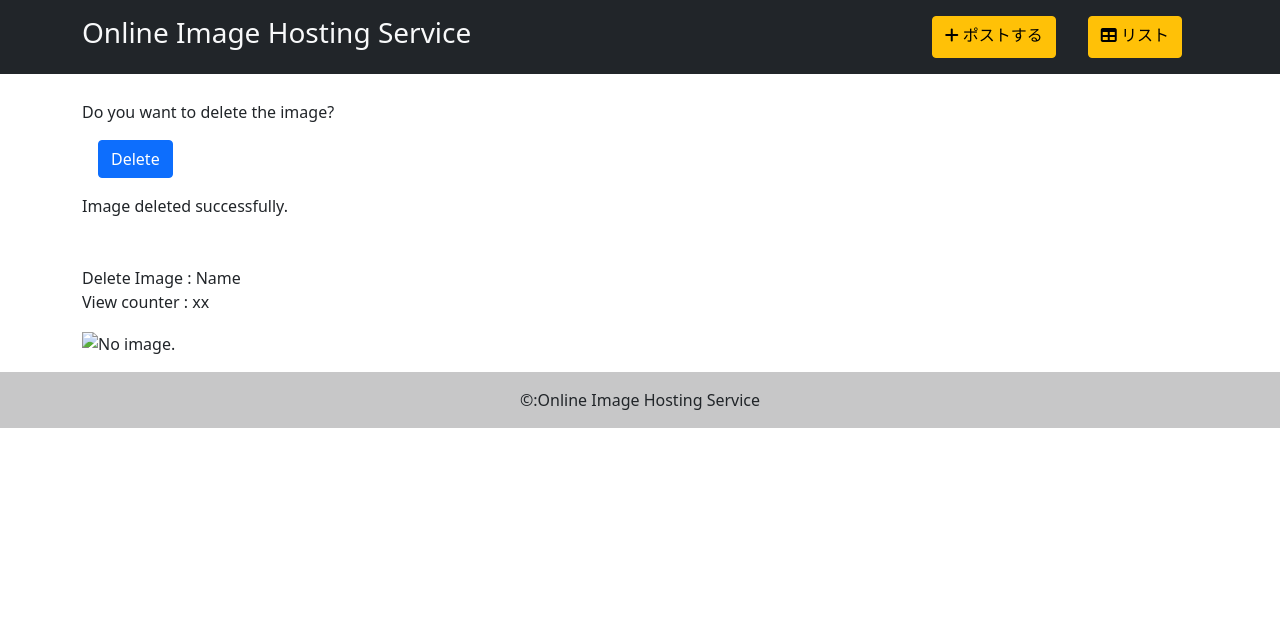
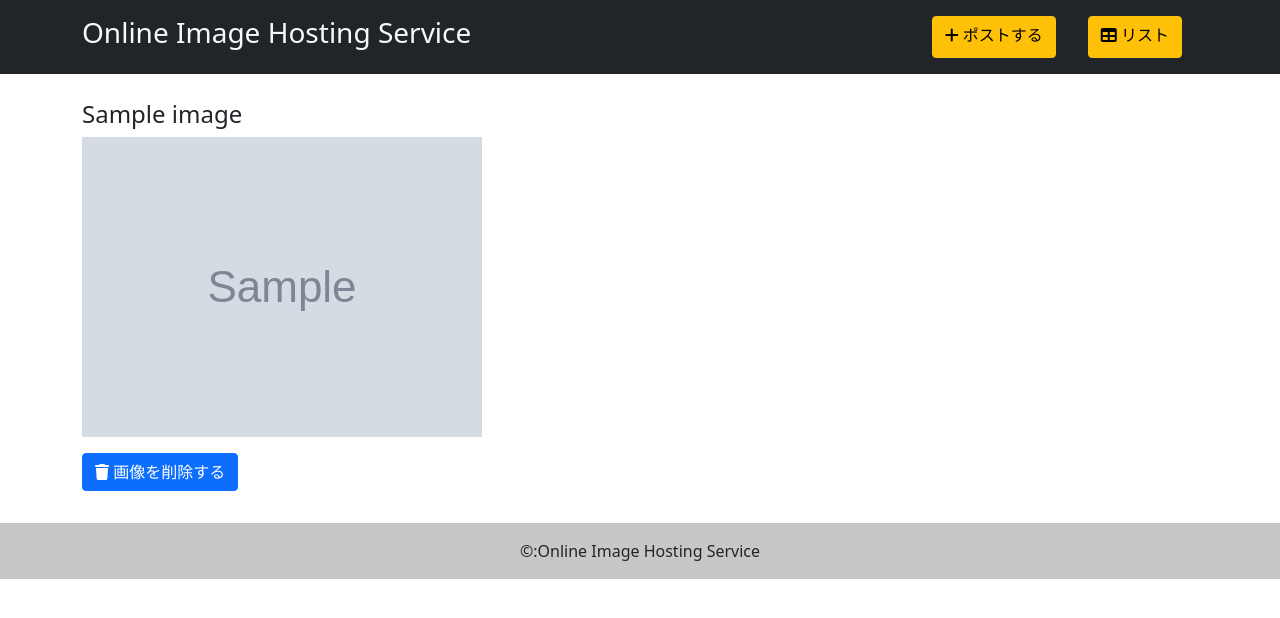
Before and after one commit to Aki158/Online-Image-Hosting-Service, a PHP site: template Views/deleteImage.php in a window 1280 px wide. Shown: the top 618 px of the page. Run offline with PHP 8.4, Linux system fonts and the light colour scheme; the template is opened without the code that fills it: most values are stand-ins (such as "Sample title", 1, 10 or a date in 2020); grey boxes marked "Sample" are stand-in pictures; some libraries are stand-ins or nearby versions.

Commit message:
Implementation of image deletion function

```diff
--- /dev/null
+++ b/Public/js/app_deleteImage.js
@@ -0,0 +1,18 @@
+function click_delete(image_path){
+    fetch("../../Helpers/deleteImageData.php", {
+        method: "POST",
+        headers: {
+            "Content-Type": "application/json"
+        },
+        body: JSON.stringify(image_path)
+    })
+    .then(response => response.text())
+    .then(data => {
+        console.log(data);
+        var res_message = document.getElementById("res_message");
+        res_message.innerHTML = data;
+    })
+    .catch(error => {
+        console.error("Error:", error);
+    });
+}
--- a/Views/deleteImage.php
+++ b/Views/deleteImage.php
@@ -1,13 +1,19 @@
-<div class="container">
+<?php
+
+namespace Views;
+
+?>
+
+<div class="container pb-3">
     <div>
-        <p>Do you want to delete the image?</p>
-        <a href="" class="btn btn-primary m-3">Delete</a>
-        <p>Image deleted successfully.</p>
-
-        <p class="pt-5">Delete Image : Name</p>
-        <p>View counter : xx</p>
-        <div class="py-3">
-            <img src="" alt="No image.">
+        <h4><?= htmlspecialchars($image["title"])?></h4>
+        <div>
+            <img src="<?= htmlspecialchars($image["image_path"])?>" alt="No image.">
         </div>
     </div>
+    <div>
+        <button class="btn btn-primary my-3" onclick="click_delete('<?php print($image['image_path']) ?>')"><i class="fa-solid fa-trash"></i> 画像を削除する</a>
+    </div>
+    <p id="res_message"></p>
 </div>
+<script src="../../Public/js/app_deleteImage.js"></script>
--- a/Views/layout/header.php
+++ b/Views/layout/header.php
@@ -12,8 +12,8 @@
         <div class="container d-flex justify-content-between">
             <h3 class="py-3 text-light">Online Image Hosting Service</h3>
             <div class="d-sm-none d-md-flex">
-                <a href="../newImage" class="responsive-new-Image btn btn-warning m-3"><i class="fa-solid fa-plus"></i> ポストする</a>
-                <a href="../newImage" class="responsive-plus btn btn-warning m-3"><i class="fa-solid fa-plus"></i></a>
+                <a href="../" class="responsive-new-Image btn btn-warning m-3"><i class="fa-solid fa-plus"></i> ポストする</a>
+                <a href="../" class="responsive-plus btn btn-warning m-3"><i class="fa-solid fa-plus"></i></a>
                 <a href="../publicImages" class="responsive-public-Images btn btn-warning m-3"><i class="fa-solid fa-table"></i> リスト</a>
                 <a href="../publicImages" class="responsive-table btn btn-warning m-3"><i class="fa-solid fa-table"></i> </a>
             </div>
--- a/Views/newImage.php
+++ b/Views/newImage.php
@@ -40,10 +40,9 @@
             </div>
         </div>
         <div class="col-8">
-            <h5 class="my-1">プレビュー</h5>
+            <h5 class="my-1"><i class="fa-regular fa-image"></i> プレビュー</h5>
             <img id="uploadImg" src="" alt="ファイルを選択すると表示されます">
         </div>
     </div>
 </div>
-<script src="https://cdnjs.cloudflare.com/ajax/libs/monaco-editor/0.20.0/min/vs/loader.min.js"></script>
 <script src="../Public/js/app_newImage.js"></script>
--- a/Views/notFoundImage.php
+++ b/Views/notFoundImage.php
@@ -1,3 +1,4 @@
-<div class="container py-5">
-    <h4 class="text-center">Image does not exist.</h4>
+<div class="container py-4">
+    <h4>ページが見つかりません</h4></h4>
+    <p>削除されたか、入力したURLが間違っている可能性があります。</p>
 </div>
--- a/Views/postImage.php
+++ b/Views/postImage.php
@@ -2,12 +2,10 @@
 
 namespace Views;
 
-use Helpers\DatabaseHelper;
-
 ?>
 
-<div class="container py-3">
-    <h3><?= htmlspecialchars($image["title"])?></h3>
+<div class="container pb-3">
+    <h4><?= htmlspecialchars($image["title"])?></h4>
     <h5 class="my-2">閲覧数 : <?= htmlspecialchars($image["view_count"])?></h5>
     <div>
         <img src="<?= htmlspecialchars($image["image_path"])?>" alt="No image.">
--- a/index.php
+++ b/index.php
@@ -13,7 +13,7 @@ $routes = include('Routing/routes.php');
 // リクエストURIを解析してパスだけを取得します。
 $path = parse_url($_SERVER['REQUEST_URI'], PHP_URL_PATH);
 $path = ltrim($path, '/');
-$allowed_path = ['image/jpeg', 'image/png', 'image/gif'];
+$allowed_path = ['image-jpeg', 'image-png', 'image-gif'];
 $path = ValidationHelper::path($path, $allowed_path);
 
 // ルーティングにパスが存在するかチェックする
@@ -48,5 +48,5 @@ if (isset($routes[$path])) {
 } else {
     // マッチするルートがない場合、404エラーを表示します。
     http_response_code(404);
-    echo "404 Not Found: The requested route was not found on this server.";
+    print("404 Not Found: The requested route was not found on this server.");
 }
```
Also changed, not shown: Helpers/DatabaseHelper.php (+17 -0 lines), Helpers/deleteImageData.php (added, +14 -0 lines), Helpers/fileUpload.php (+4 -3 lines), Public/js/app_postImage.js (deleted, +0 -14 lines), Routing/routes.php (+3 -11 lines), Images/2023/12/24/02d0ad1154d9b0c82edb61348f1a10ee.png (deleted), Images/2023/12/24/4d10a1a35d10ccfb249d3f07ff03c501.png (deleted), Images/2023/12/24/6c4fc418bec8e02593c32f65d92f7dbb.png (deleted), Images/2023/12/24/c79a55eb511c27568ad8578db3f13a1d.gif (deleted).
